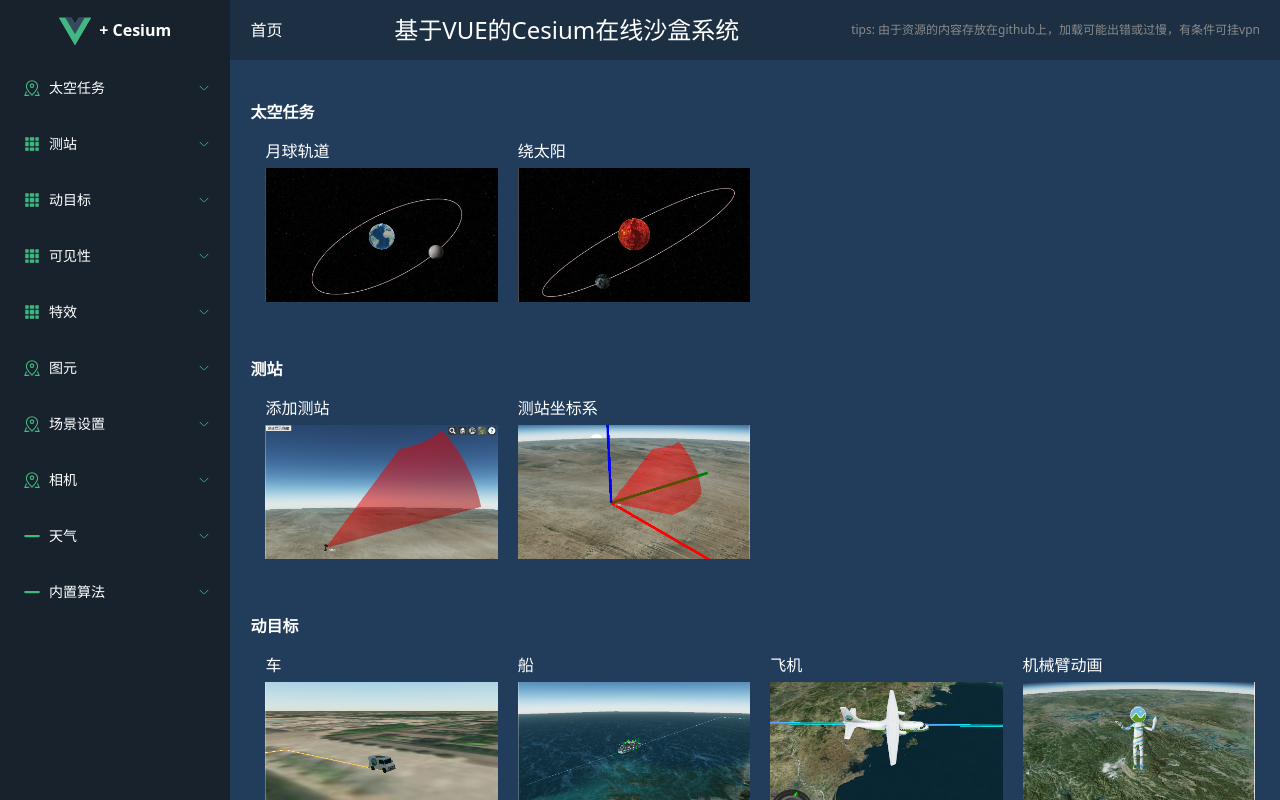
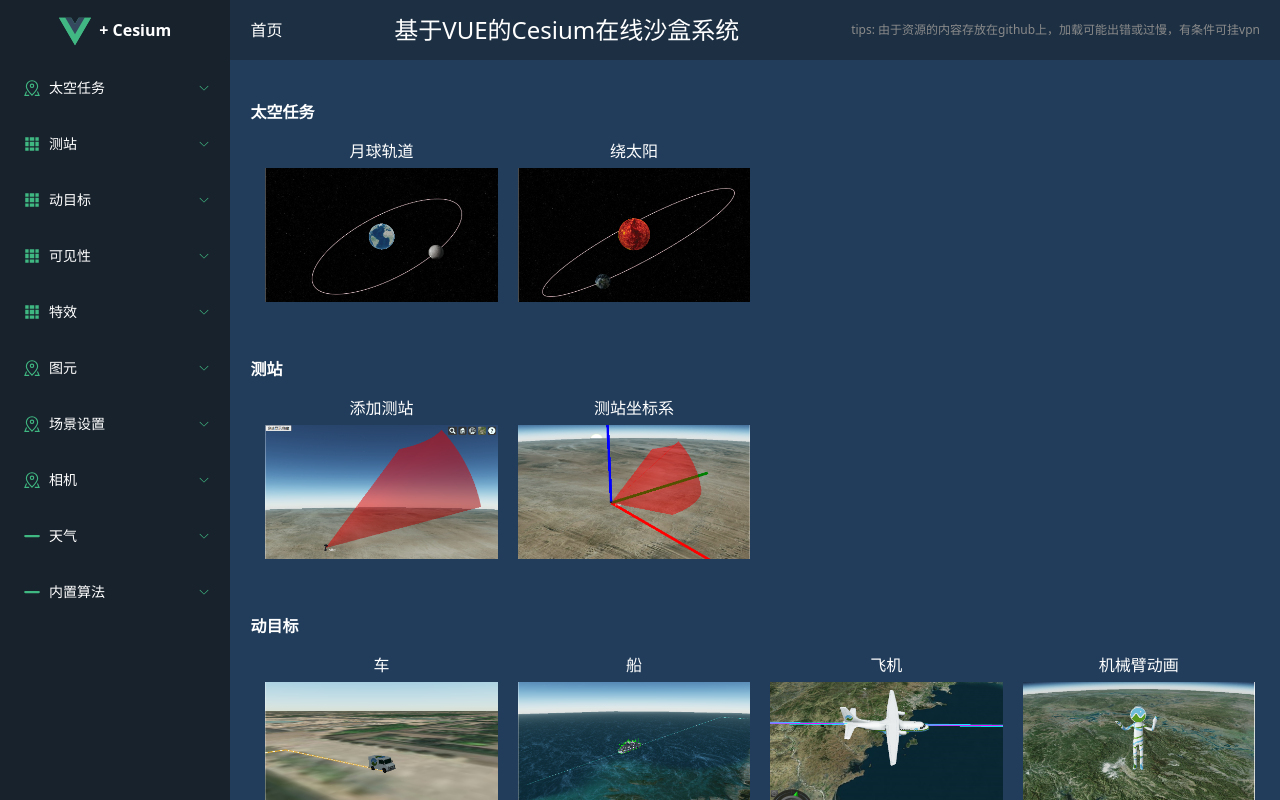
Before and after one commit to JinLinC0/Project-CesiumFrame, a Vue app: page / in a window 1280 px wide. Built offline with nearby package versions, Linux system fonts and the light colour scheme.

Commit message:
update：文本居中的修改

```diff
--- a/src/views/indexView.vue
+++ b/src/views/indexView.vue
@@ -130,58 +130,6 @@ function indexBtn(id) {
 }
 </script>
 
-<!-- <style lang="scss" scoped>
-.app-continer {
-    width: 100%;
-    height: 100%;
-
-    div {
-        width: 100%;
-        height: 100%;
-
-        .text-base {
-            color: rgb(255, 255, 255);
-        }
-
-        .flex-container {
-            background-color: rgb(33.2, 61.4, 90.5);
-            display: flex;
-            flex-wrap: wrap;
-            /* 允许换行 */
-            gap: 10px;
-
-            /* 元素间距（可选） */
-            .flex-item {
-                background-color: rgb(33.2, 61.4, 90.5);
-                flex: 1 0 calc(25% - 10px);
-                /* 3列，减去间距 */
-                min-width: 0;
-                /* 防止内容溢出（可选） */
-                box-sizing: border-box;
-                /* 确保 padding 不影响宽度计算 */
-                padding: 5px;
-                transition: background-color 0.3s;
-
-                div {
-                    color: rgb(255, 255, 255); // 明确设置项目标题为白色
-                }
-
-                img {
-                    margin-top: 5px;
-                    width: 100%;
-                }
-
-                &:hover {
-                    background-color: rgb(42, 89, 137.5);
-                    cursor: pointer;
-                }
-            }
-        }
-    }
-}
-</style> -->
-
-
 <style lang="scss" scoped>
 .app-continer {
     width: 100%;
@@ -200,12 +148,15 @@ function indexBtn(id) {
             display: flex;
             flex-wrap: wrap;
             gap: 10px;
-            padding: 10px; /* 添加内边距 */
+            padding: 10px;
+            /* 添加内边距 */
 
             .flex-item {
                 background-color: rgb(33.2, 61.4, 90.5);
-                flex: 0 0 calc(25% - 10px); /* 固定宽度，不伸缩 */
-                max-width: calc(25% - 10px); /* 确保最大宽度不超过25% */
+                flex: 0 0 calc(25% - 10px);
+                /* 固定宽度，不伸缩 */
+                max-width: calc(25% - 10px);
+                /* 确保最大宽度不超过25% */
                 min-width: 0;
                 box-sizing: border-box;
                 padding: 5px;
@@ -213,15 +164,27 @@ function indexBtn(id) {
 
                 div {
                     color: rgb(255, 255, 255);
-                    white-space: nowrap; /* 防止文字换行 */
+                    white-space: nowrap;
+                    /* 防止文字换行 */
                     overflow: hidden;
-                    text-overflow: ellipsis; /* 文字过长显示省略号 */
+                    text-overflow: ellipsis;
+                    /* 文字过长显示省略号 */
+                    text-align: center;
+                    /* 水平居中 */
+                    display: flex;
+                    /* 启用 flexbox */
+                    align-items: center;
+                    /* 垂直居中 */
+                    justify-content: center;
+                    /* 水平居中 */
+                    height: 100%;
                 }
 
                 img {
                     margin-top: 5px;
                     width: 100%;
-                    height: auto; /* 保持图片比例 */
+                    height: auto;
+                    /* 保持图片比例 */
                 }
 
                 &:hover {
```
